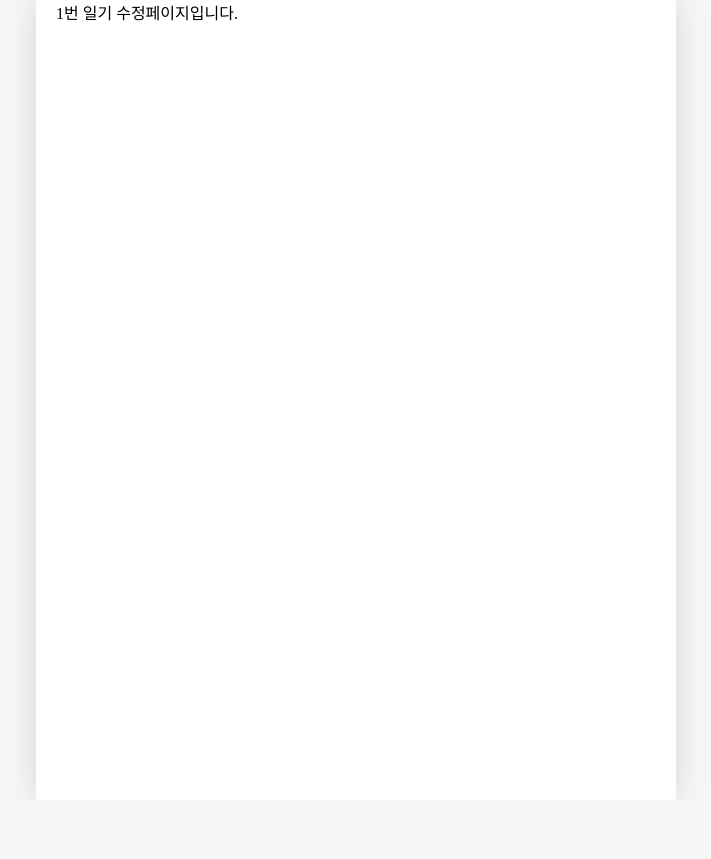
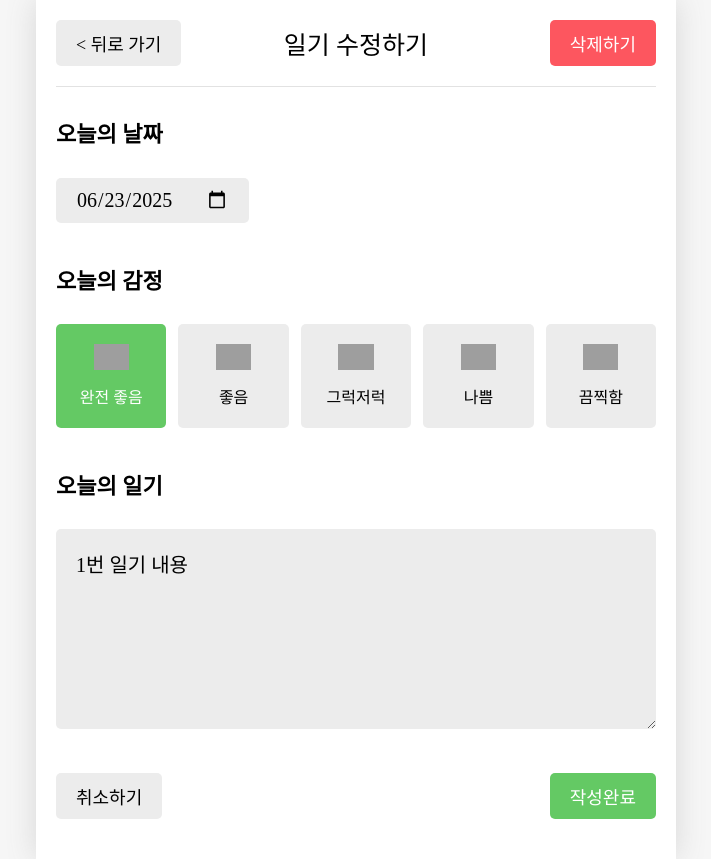
Before and after one commit to WooSangHwang/react, a React (Vite) app in the folder section12/: page /edit/1 in a window 1280 px wide. Shown: the whole page, without its empty margins (284-995 px from the left). Before the commit the page ends 800 px from the top, so only its background shows below. Built offline with nearby package versions, Linux system fonts and the light colour scheme; grey boxes are pictures that could not be loaded; a web font is replaced by a local one.

Commit message:
edit page

```diff
--- a/section12/src/components/Editor.jsx
+++ b/section12/src/components/Editor.jsx
@@ -1,7 +1,7 @@
 import "./Editor.css";
 import EmotionItem from "./EmotionItem";
 import Button from "./Button.jsx";
-import { useState } from "react";
+import { useState, useEffect } from "react";
 import { useNavigate } from "react-router-dom";
 
 const emotionList = [
@@ -38,13 +38,23 @@
   }
   return `${year}-${month}-${date}`;
 };
-const Editor = ({ onSubmit }) => {
+const Editor = ({ initData, onSubmit }) => {
   const [input, setInput] = useState({
     createdDate: new Date(),
     emotionId: 3,
     content: "",
   });
+
   const nav = useNavigate();
+
+  useEffect(() => {
+    if (initData) {
+      setInput({
+        ...initData,
+        createdDate: new Date(Number(initData.createdDate)),
+      });
+    }
+  }, [initData]);
 
   const onChangeInput = (e) => {
     let name = e.target.name;
--- a/section12/src/pages/Edit.jsx
+++ b/section12/src/pages/Edit.jsx
@@ -1,8 +1,57 @@
-import { useParams } from "react-router-dom";
+import Header from "../components/Header";
+import Button from "../components/Button";
+import Editor from "../components/Editor";
+import { useNavigate, useParams } from "react-router-dom";
+import { useContext, useEffect, useState } from "react";
+import { DiaryStateContext, DiaryDispatchContext } from "../App.jsx";
+
 const Edit = () => {
+  const nav = useNavigate();
   const params = useParams();
+  const { onDelete, onUpdate } = useContext(DiaryDispatchContext);
+  const data = useContext(DiaryStateContext);
+  const [curDiaryItem, setCurDiaryItem] = useState();
+  useEffect(() => {
+    let currentDiaryItem = data.find(
+      (item) => String(item.id) === String(params.id),
+    );
+    if (!currentDiaryItem) {
+      window.alert("존재하지 않는 일기입니다.");
+      nav("/", { replace: true });
+    }
+    setCurDiaryItem(currentDiaryItem);
+  }, [params.id, data]);
 
-  return <div>{params.id}번 일기 수정페이지입니다.</div>;
+  const onClickDelete = () => {
+    if (window.confirm("일기를 정말 삭제할까요? 다시 복구되지 않아요!")) {
+      onDelete(params.id);
+      nav("/", { replace: true });
+    }
+  };
+  const onSubmit = (input) => {
+    if (window.confirm("일기를 정말 수정할까요?")) {
+      onUpdate(
+        params.id,
+        input.createdDate.getTime(),
+        input.emotionId,
+        input.content,
+      );
+      nav("/", { replace: true });
+    }
+  };
+
+  return (
+    <div>
+      <Header
+        title={"일기 수정하기"}
+        leftChild={<Button text={"< 뒤로 가기"} onClick={() => nav(-1)} />}
+        rightChild={
+          <Button text={"삭제하기"} type={"NEGATIVE"} onClick={onClickDelete} />
+        }
+      />
+      <Editor onSubmit={onSubmit} initData={curDiaryItem} />
+    </div>
+  );
 };
 
 export default Edit;
```
